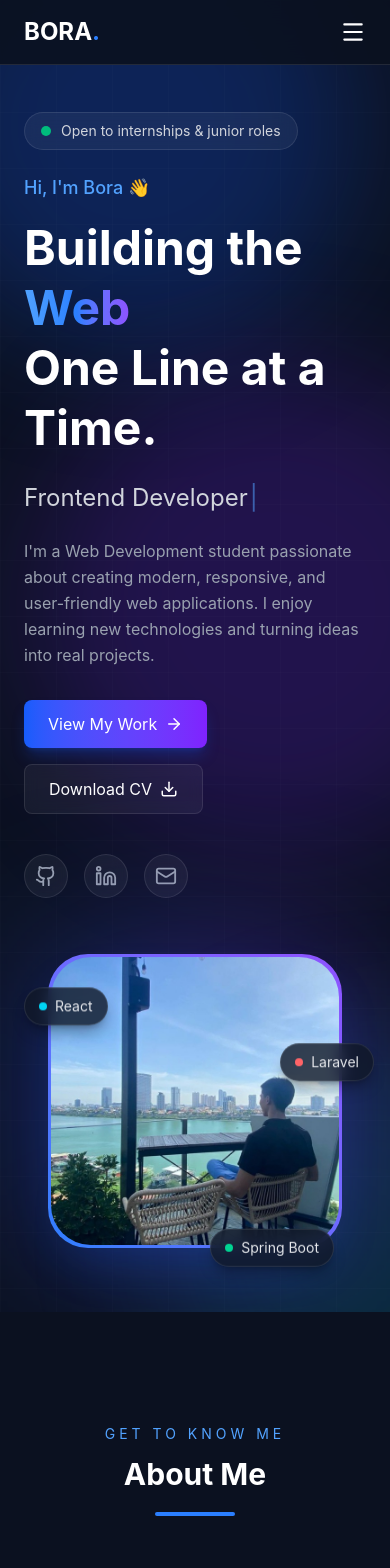
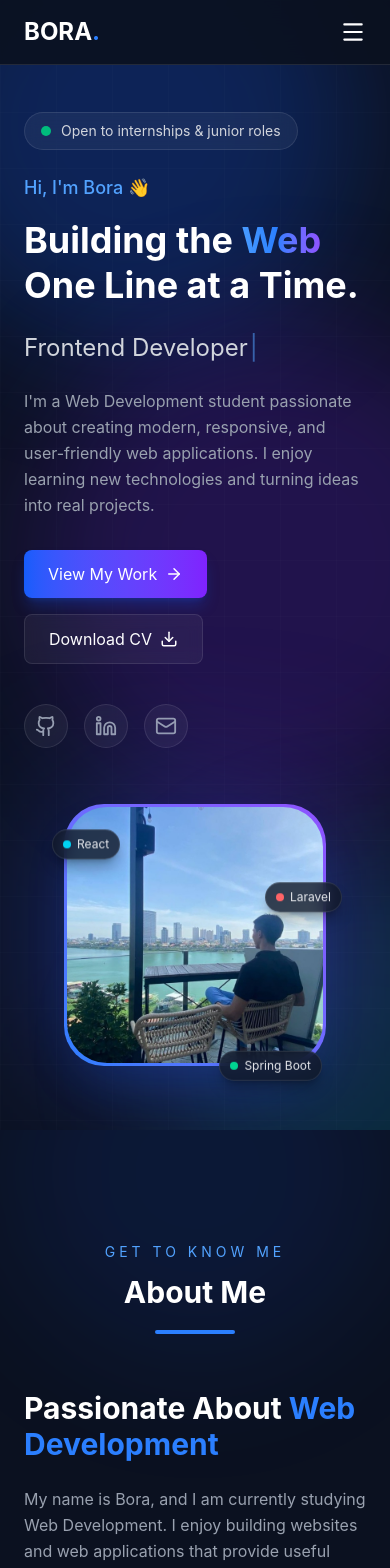
Before and after one commit to bora4-netizen/bora-portfolio, a React (Vite) app: page / in a window 390 px wide. Shown: the top 1568 px of the page. Built offline with nearby package versions, Linux system fonts and the light colour scheme.

Commit message:
responsive

```diff
--- a/src/assets/components/Navbar.jsx
+++ b/src/assets/components/Navbar.jsx
@@ -57,7 +57,12 @@ export default function Navbar() {
       </nav>
 
       {isOpen && (
-        <div className="md:hidden bg-[#111827] px-6 py-5 flex flex-col gap-5">
+        <motion.div
+          initial={{ opacity: 0, y: -12 }}
+          animate={{ opacity: 1, y: 0 }}
+          transition={{ duration: 0.25 }}
+          className="md:hidden bg-[#111827] px-6 py-5 flex flex-col gap-5"
+        >
           {links.map((link) => (
             <a
               key={link.name}
@@ -68,7 +73,15 @@ export default function Navbar() {
               {link.name}
             </a>
           ))}
-        </div>
+
+          <a
+            href="#contact"
+            onClick={() => setIsOpen(false)}
+            className="bg-blue-600 hover:bg-blue-700 px-5 py-2.5 rounded-lg text-center transition"
+          >
+            Hire Me
+          </a>
+        </motion.div>
       )}
     </motion.header>
   );
--- /dev/null
+++ b/src/assets/components/Parallax.jsx
@@ -0,0 +1,25 @@
+
+import { useRef } from "react";
+import { motion, useScroll, useTransform } from "framer-motion";
+
+// Wraps decorative content and shifts it vertically as the user scrolls,
+// creating a parallax depth effect. `from`/`to` are pixel offsets mapped
+// to the element entering and leaving the viewport.
+export default function Parallax({ children, from = 60, to = -60, className = "" }) {
+  const ref = useRef(null);
+
+  const { scrollYProgress } = useScroll({
+    target: ref,
+    offset: ["start end", "end start"],
+  });
+
+  const y = useTransform(scrollYProgress, [0, 1], [from, to]);
+
+  return (
+    <div ref={ref} className={className}>
+      <motion.div style={{ y }}>
+        {children}
+      </motion.div>
+    </div>
+  );
+}
--- a/src/assets/sections/About.jsx
+++ b/src/assets/sections/About.jsx
@@ -2,6 +2,7 @@
 import { motion } from "framer-motion";
 import { Code2, GraduationCap, Lightbulb } from "lucide-react";
 import SectionTitle from "../components/SectionTitle";
+import Parallax from "../components/Parallax";
 
 const information = [
   {
@@ -23,8 +24,12 @@ const information = [
 
 export default function About() {
   return (
-    <section id="about" className="py-28 px-6">
-      <div className="max-w-7xl mx-auto">
+    <section id="about" className="relative overflow-hidden py-28 px-6">
+      <Parallax className="absolute -top-24 right-0 pointer-events-none" from={80} to={-80}>
+        <div className="w-96 h-96 bg-blue-600/10 rounded-full blur-3xl" />
+      </Parallax>
+
+      <div className="relative max-w-7xl mx-auto">
         <SectionTitle
           title="About Me"
           subtitle="Get to know me"
--- a/src/assets/sections/Contact.jsx
+++ b/src/assets/sections/Contact.jsx
@@ -3,6 +3,7 @@ import { useState } from "react";
 import { motion } from "framer-motion";
 import { Mail, MapPin, Send } from "lucide-react";
 import SectionTitle from "../components/SectionTitle";
+import Parallax from "../components/Parallax";
 
 export default function Contact() {
   const [form, setForm] = useState({
@@ -34,8 +35,12 @@ export default function Contact() {
   };
 
   return (
-    <section id="contact" className="py-28 px-6">
-      <div className="max-w-7xl mx-auto">
+    <section id="contact" className="relative overflow-hidden py-28 px-6">
+      <Parallax className="absolute -bottom-24 -right-16 pointer-events-none" from={60} to={-60}>
+        <div className="w-96 h-96 bg-cyan-500/10 rounded-full blur-3xl" />
+      </Parallax>
+
+      <div className="relative max-w-7xl mx-auto">
 
         <SectionTitle
           title="Get In Touch"
--- a/src/assets/sections/Hero.jsx
+++ b/src/assets/sections/Hero.jsx
@@ -1,6 +1,6 @@
 
 import { useEffect, useState } from "react";
-import { motion } from "framer-motion";
+import { motion, useScroll, useTransform } from "framer-motion";
 import {
   Mail,
   Download,
@@ -52,7 +52,7 @@ function FloatChip({ label, dot, className, delay = 0, duration = 4 }) {
     <motion.div
       animate={{ y: [0, -10, 0] }}
       transition={{ duration, repeat: Infinity, ease: "easeInOut", delay }}
-      className={`absolute z-10 flex items-center gap-2 bg-[#111827]/80 backdrop-blur border border-white/10 px-3.5 py-2 rounded-full text-sm text-gray-200 shadow-lg shadow-black/30 ${className}`}
+      className={`absolute z-10 flex items-center gap-1.5 sm:gap-2 bg-[#111827]/80 backdrop-blur border border-white/10 px-2.5 py-1.5 sm:px-3.5 sm:py-2 rounded-full text-xs sm:text-sm text-gray-200 shadow-lg shadow-black/30 ${className}`}
     >
       <span className={`w-2 h-2 rounded-full ${dot}`} />
       {label}
@@ -63,37 +63,54 @@ function FloatChip({ label, dot, className, delay = 0, duration = 4 }) {
 export default function Hero() {
   const typed = useTypewriter(roles);
 
+  // Parallax layers — each moves at a different speed while scrolling
+  const { scrollY } = useScroll();
+  const yBlob1 = useTransform(scrollY, [0, 900], [0, 140]);
+  const yBlob2 = useTransform(scrollY, [0, 900], [0, -90]);
+  const yBlob3 = useTransform(scrollY, [0, 900], [0, 110]);
+  const yGrid = useTransform(scrollY, [0, 900], [0, 70]);
+  const yPhoto = useTransform(scrollY, [0, 900], [0, -60]);
+
   return (
     <section
       id="home"
       className="relative min-h-screen flex items-center pt-28 pb-16 px-6 overflow-hidden"
     >
 
-      {/* Aurora background */}
+      {/* Aurora background — parallax layers */}
+      <motion.div style={{ y: yBlob1 }} className="absolute -top-32 -left-32">
         <motion.div
           animate={{ x: [0, 40, 0], y: [0, 30, 0] }}
           transition={{ duration: 12, repeat: Infinity, ease: "easeInOut" }}
-        className="absolute -top-32 -left-32 w-[28rem] h-[28rem] bg-blue-600/25 rounded-full blur-3xl"
+          className="w-[28rem] h-[28rem] bg-blue-600/25 rounded-full blur-3xl"
         />
+      </motion.div>
+
+      <motion.div style={{ y: yBlob2 }} className="absolute top-1/4 -right-40">
         <motion.div
           animate={{ x: [0, -35, 0], y: [0, 40, 0] }}
           transition={{ duration: 14, repeat: Infinity, ease: "easeInOut" }}
-        className="absolute top-1/4 -right-40 w-[30rem] h-[30rem] bg-violet-600/20 rounded-full blur-3xl"
+          className="w-[30rem] h-[30rem] bg-violet-600/20 rounded-full blur-3xl"
         />
+      </motion.div>
+
+      <motion.div style={{ y: yBlob3 }} className="absolute -bottom-40 left-1/3">
         <motion.div
           animate={{ x: [0, 30, 0], y: [0, -25, 0] }}
           transition={{ duration: 16, repeat: Infinity, ease: "easeInOut" }}
-        className="absolute -bottom-40 left-1/3 w-[26rem] h-[26rem] bg-cyan-500/15 rounded-full blur-3xl"
+          className="w-[26rem] h-[26rem] bg-cyan-500/15 rounded-full blur-3xl"
         />
+      </motion.div>
 
-      {/* Grid overlay */}
-      <div
-        className="absolute inset-0 opacity-[0.35]"
+      {/* Grid overlay — drifts slower than content */}
+      <motion.div
         style={{
+          y: yGrid,
           backgroundImage:
             "linear-gradient(rgba(148,163,184,0.07) 1px, transparent 1px), linear-gradient(90deg, rgba(148,163,184,0.07) 1px, transparent 1px)",
           backgroundSize: "56px 56px",
         }}
+        className="absolute inset-0 opacity-[0.35]"
       />
 
       <div className="relative max-w-7xl mx-auto w-full grid md:grid-cols-2 gap-14 items-center">
@@ -123,7 +140,7 @@ export default function Hero() {
             Hi, I'm Bora 👋
           </p>
 
-          <h1 className="text-5xl md:text-7xl font-bold leading-tight">
+          <h1 className="text-4xl sm:text-5xl md:text-6xl lg:text-7xl font-bold leading-tight">
             Building the
             <span className="text-transparent bg-clip-text bg-gradient-to-r from-blue-400 via-blue-500 to-violet-500">
               {" "}Web
@@ -191,6 +208,7 @@ export default function Hero() {
           whileInView={{ opacity: 1, scale: 1 }}
           viewport={{ once: false, amount: 0.3 }}
           transition={{ duration: 0.8 }}
+          style={{ y: yPhoto }}
           className="flex justify-center"
         >
           <div className="relative">
@@ -201,27 +219,27 @@ export default function Hero() {
               <img
                 src="/images/bora.png"
                 alt="Bora's profile"
-                className="w-72 h-72 md:w-96 md:h-96 object-cover rounded-[2.5rem] block"
+                className="w-64 h-64 sm:w-72 sm:h-72 md:w-96 md:h-96 object-cover rounded-[2.5rem] block"
               />
             </div>
 
             <FloatChip
               label="React"
               dot="bg-cyan-400"
-              className="-left-6 top-10"
+              className="-left-3 top-8 sm:-left-6 sm:top-10"
               delay={0}
             />
             <FloatChip
               label="Laravel"
               dot="bg-red-400"
-              className="-right-8 top-1/3"
+              className="-right-4 top-1/3 sm:-right-8"
               delay={0.6}
               duration={4.5}
             />
             <FloatChip
               label="Spring Boot"
               dot="bg-emerald-400"
-              className="right-2 -bottom-5"
+              className="right-1 -bottom-4 sm:right-2 sm:-bottom-5"
               delay={1.2}
               duration={5}
             />
--- a/src/assets/sections/Projects.jsx
+++ b/src/assets/sections/Projects.jsx
@@ -1,13 +1,18 @@
 
 import { motion } from "framer-motion";
 import SectionTitle from "../components/SectionTitle";
+import Parallax from "../components/Parallax";
 import ProjectCard from "../components/ProjectCard";
 import { projects } from "../data/projects";
 
 export default function Projects() {
   return (
-    <section id="projects" className="py-28 px-6">
-      <div className="max-w-7xl mx-auto">
+    <section id="projects" className="relative overflow-hidden py-28 px-6">
+      <Parallax className="absolute top-1/3 -left-24 pointer-events-none" from={-70} to={70}>
+        <div className="w-80 h-80 bg-violet-600/10 rounded-full blur-3xl" />
+      </Parallax>
+
+      <div className="relative max-w-7xl mx-auto">
 
         <SectionTitle
           title="Featured Projects"
```
Lines whose indentation alone changed are shown as unchanged.
